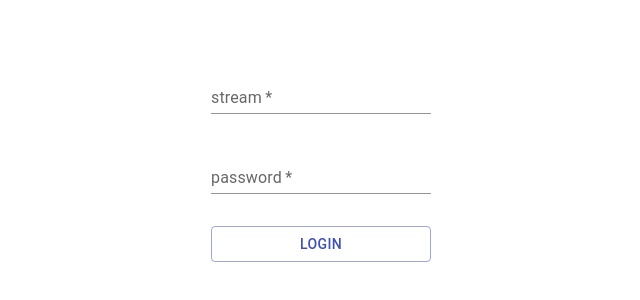
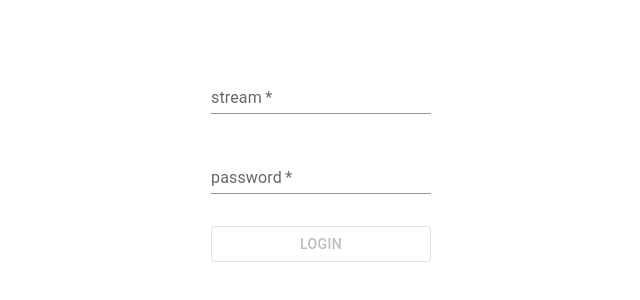
Before and after one commit to nkoster/streamie2, a React (Vite) app in the folder frontend/: page / in a window 1280 px wide. Shown: the part 236-536 px from the top of the page, without its empty margins (319-959 px from the left). Built offline with nearby package versions, Linux system fonts and the light colour scheme.

Commit message:
Enable login button when user/pass present

```diff
--- a/frontend/src/components/Login.tsx
+++ b/frontend/src/components/Login.tsx
@@ -46,7 +46,7 @@ const Login: React.FC<LoginProps> = ({ onLogin }) => {
             />
           </div>
           {error && <p style={{ color: 'red' }}>{error}</p>}
-          <Button variant="outlined" type={'submit'}>login</Button>
+          <Button disabled={username.length < 6 && password.length < 6} variant="outlined" type={'submit'}>login</Button>
         </div>
       </form>
     </div>
```
